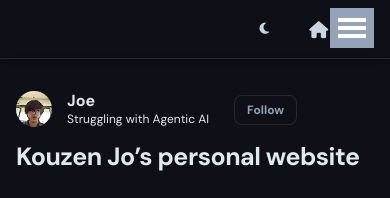
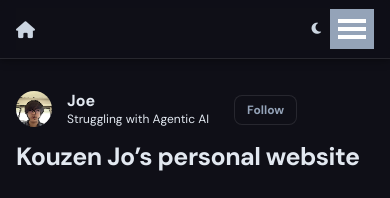
Before and after one commit to Joe-Xuu/joe-xuu.github.io, a Jekyll site: the page built from _pages/about.md, in a window 390 px wide. Shown: the top 198 px of the page. Built offline with Jekyll 4.4.1, drawn with Linux system fonts in a browser that asks for light colours.

Commit message:
fix: mobile nav layout - home left, theme+hamburger right

```diff
--- a/_includes/masthead.html
+++ b/_includes/masthead.html
@@ -2,11 +2,15 @@
 
 <style>
 @media (max-width: 924px) {
+  #site-nav {
+    display: flex !important;
+    align-items: center !important;
+  }
   #site-nav .visible-links {
     display: flex !important;
-    justify-content: flex-end !important;
     align-items: center !important;
-    padding-right: 2.8rem !important;
+    flex: 1 !important;
+    justify-content: space-between !important;
   }
   #site-nav .visible-links li {
     display: inline-flex !important;
@@ -15,9 +19,16 @@
   #site-nav .masthead__menu-item--lg {
     padding-right: 0 !important;
   }
+  /* theme-toggle group: push to right, sit right next to hamburger */
+  #site-nav #theme-toggle {
+    margin-left: auto !important;
+    margin-right: 2.8rem !important;
+  }
   #site-nav button {
     display: block !important;
     visibility: visible !important;
+    position: absolute !important;
+    right: 0 !important;
   }
 }
 </style>
@@ -28,6 +39,7 @@
       <nav id="site-nav" class="greedy-nav">
         <button><div class="navicon"></div></button>
         <ul class="visible-links">
+          <li class="masthead__menu-item masthead__menu-item--lg persist"><a href="{{ base_path }}/" aria-label="Home"><i class="fa-solid fa-house"></i></a></li>
           {% for link in site.data.navigation.main %}
             {% if link.url contains 'http' %}
               {% assign domain = '' %}
@@ -39,7 +51,6 @@
           <li id="theme-toggle" class="masthead__menu-item persist tail">
             <a><i id="theme-icon" class="fa-solid fa-sun" aria-hidden="true" title="toggle theme"></i></a>
           </li>
-          <li class="masthead__menu-item masthead__menu-item--lg persist"><a href="{{ base_path }}/" aria-label="Home"><i class="fa-solid fa-house"></i></a></li>
         </ul>
         <ul class="hidden-links hidden"></ul>
       </nav>
```
